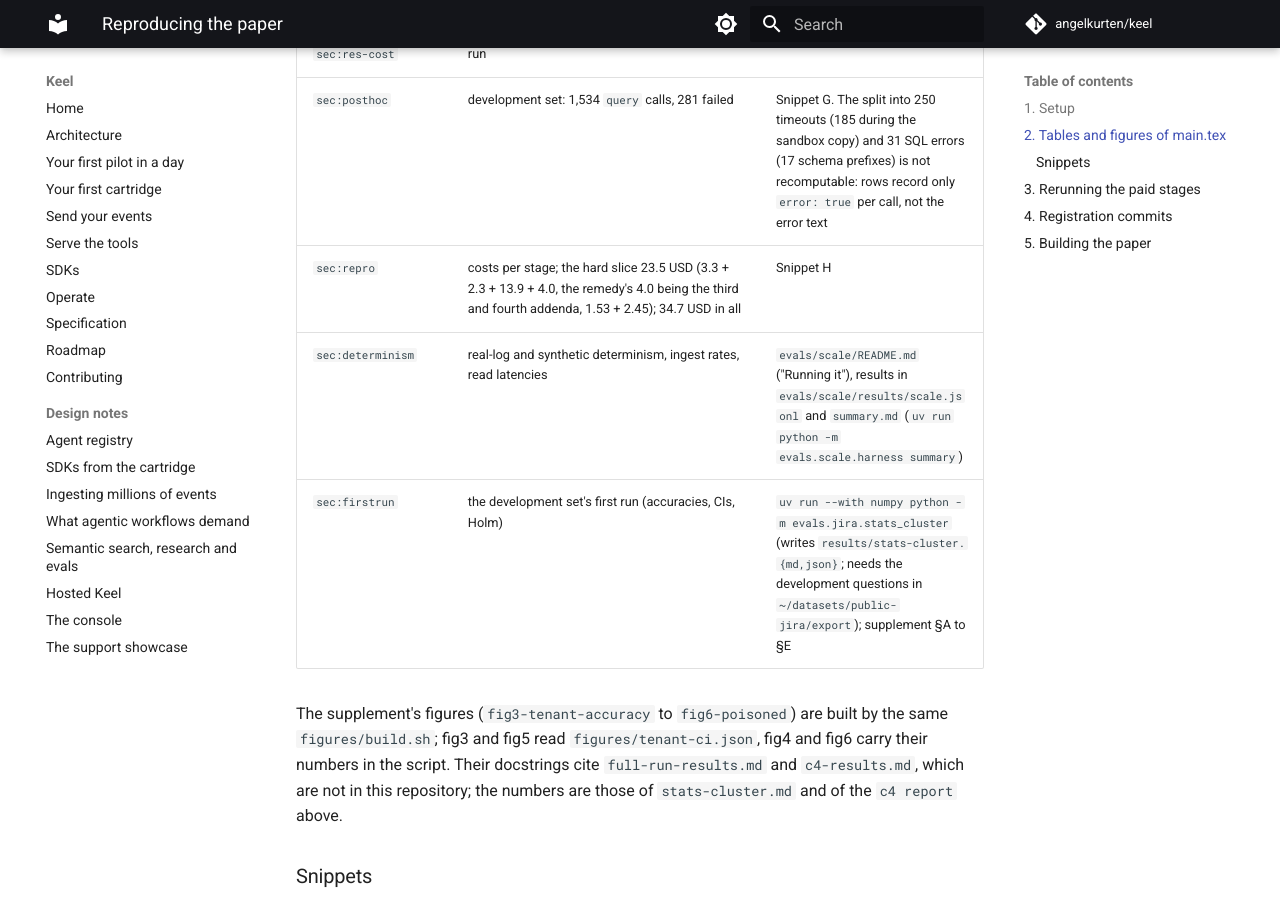
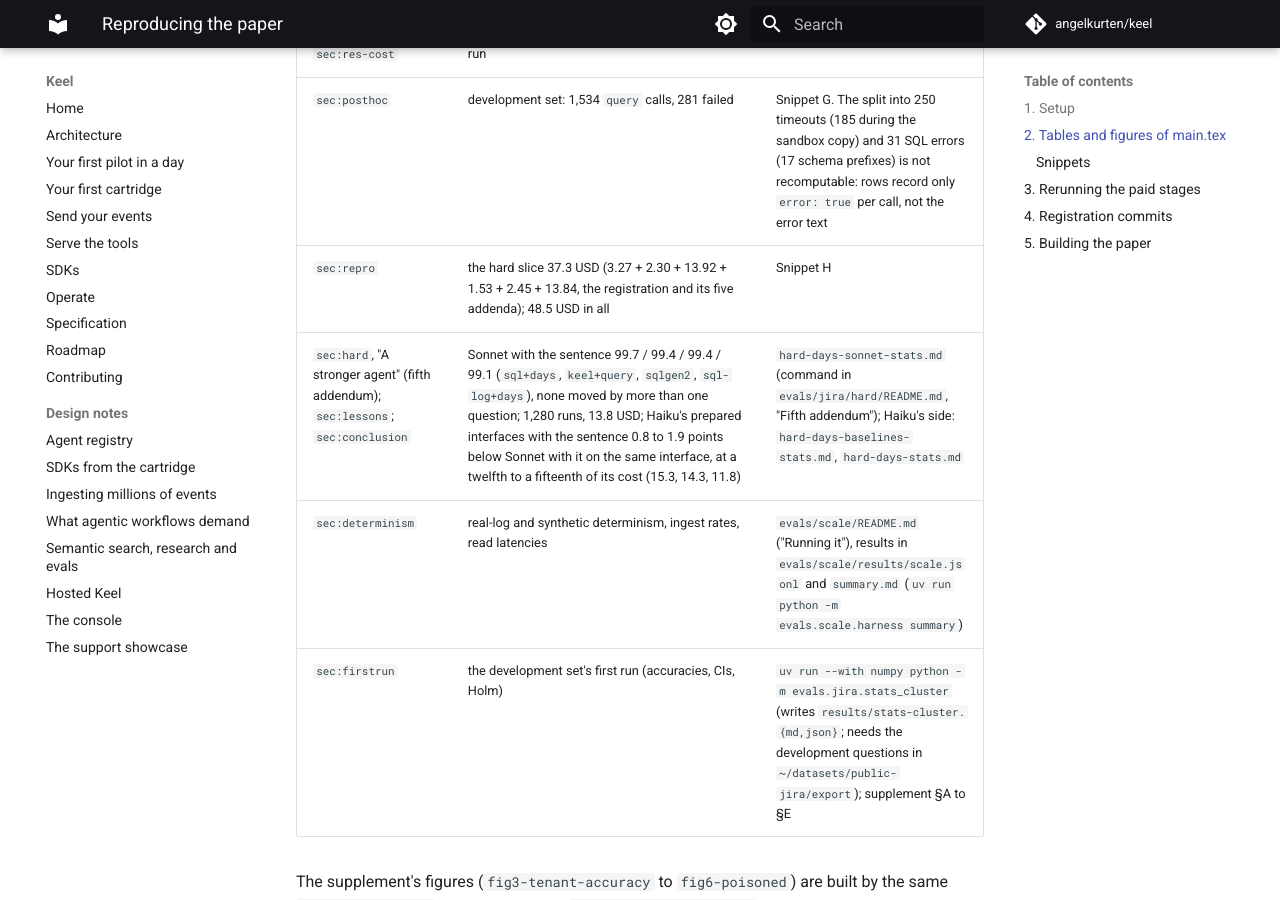
Before and after one commit to angelkurten/keel, an MkDocs documentation site: the page built from docs/paper-pvldb/REPRODUCE.md, in a window 1280 px wide and 900 px high, scrolled down 5512 px. Built offline with MkDocs 1.6.1 and Material for MkDocs 9.7.7, drawn with Linux system fonts in a browser that asks for light colours; comment, search, counter and statistics services are not loaded; some of the changed text lies outside the part shown.

Commit message:
paper: Sonnet with the duration sentence (fifth addendum); the artifact is release pvldb-artifact-2026-11
Co-Authored-By: Claude Opus 5.5 <noreply@anthropic.com>

````diff
--- a/docs/paper-pvldb/REPRODUCE.md
+++ b/docs/paper-pvldb/REPRODUCE.md
@@ -78,7 +78,8 @@ Numbers in the text that no table carries:
 | `sec:confirm` | clean rerun H3 lower bound 4 × 10⁻¹⁹; Holm / Bonferroni bounds −0.4 and 0.0; sign test p = 0.039; 10 questions every condition misses, all `links` | Snippet C |
 | `sec:heldout`, `sec:res-cost` | API 3.8 calls a run, Keel 1.6; 2.2 to 2.6 turns a run | Snippet G |
 | `sec:posthoc` | development set: 1,534 `query` calls, 281 failed | Snippet G. The split into 250 timeouts (185 during the sandbox copy) and 31 SQL errors (17 schema prefixes) is not recomputable: rows record only `error: true` per call, not the error text |
-| `sec:repro` | costs per stage; the hard slice 23.5 USD (3.3 + 2.3 + 13.9 + 4.0, the remedy's 4.0 being the third and fourth addenda, 1.53 + 2.45); 34.7 USD in all | Snippet H |
+| `sec:repro` | the hard slice 37.3 USD (3.27 + 2.30 + 13.92 + 1.53 + 2.45 + 13.84, the registration and its five addenda); 48.5 USD in all | Snippet H |
+| `sec:hard`, "A stronger agent" (fifth addendum); `sec:lessons`; `sec:conclusion` | Sonnet with the sentence 99.7 / 99.4 / 99.4 / 99.1 (`sql+days`, `keel+query`, `sqlgen2`, `sql-log+days`), none moved by more than one question; 1,280 runs, 13.8 USD; Haiku's prepared interfaces with the sentence 0.8 to 1.9 points below Sonnet with it on the same interface, at a twelfth to a fifteenth of its cost (15.3, 14.3, 11.8) | `hard-days-sonnet-stats.md` (command in `evals/jira/hard/README.md`, "Fifth addendum"); Haiku's side: `hard-days-baselines-stats.md`, `hard-days-stats.md` |
 | `sec:determinism` | real-log and synthetic determinism, ingest rates, read latencies | `evals/scale/README.md` ("Running it"), results in `evals/scale/results/scale.jsonl` and `summary.md` (`uv run python -m evals.scale.harness summary`) |
 | `sec:firstrun` | the development set's first run (accuracies, CIs, Holm) | `uv run --with numpy python -m evals.jira.stats_cluster` (writes `results/stats-cluster.{md,json}`; needs the development questions in `~/datasets/public-jira/export`); supplement §A to §E |
 
@@ -281,7 +282,8 @@ stages = {"held-out (registered, zone fix, sqlgen2, keel+query)": ["heldout-pilo
           "hard slice, registered": ["hard-pilot", "hard-haiku"], "hard slice, addendum": ["hard-ablation-pilot", "hard-ablation-haiku"],
           "hard slice, second addendum (Sonnet)": ["hard-sonnet-pilot", "hard-sonnet"],
           "hard slice, third addendum (remedy)": ["hard-days-haiku"],
-          "hard slice, fourth addendum (remedy for the baselines)": ["hard-days-baselines-haiku"]}
+          "hard slice, fourth addendum (remedy for the baselines)": ["hard-days-baselines-haiku"],
+          "hard slice, fifth addendum (Sonnet with the sentence)": ["hard-days-sonnet"]}
 total = 0
 for stage, files in stages.items():
     usd = 0
@@ -296,8 +298,8 @@ print(f"all: {total:.2f} USD")
 PY
 ```
 
-It prints 3.27, 2.30, 13.92, 1.53 and 2.45 USD for the five hard-slice stages (23.47; 23.5 in the paper, as 3.3 + 2.3 +
-13.9 + 4.0, the remedy's two addenda together) and 34.66 in all (34.7). Every row of `hard-days-baselines-haiku.jsonl`
+It prints 3.27, 2.30, 13.92, 1.53, 2.45 and 13.84 USD for the six hard-slice stages (37.31; 37.3 in the paper) and
+48.49 in all (48.5). Every row of `hard-days-baselines-haiku.jsonl`
 carries 8a9b2e3, clean.
 
 **I. Sonnet against Haiku on the hard slice** (`tab:hard` Sonnet rows, `sec:hard` "A stronger agent", `sec:lessons`):
@@ -443,7 +445,8 @@ at Anthropic's list prices of 2026-10-06 (`evals/efficiency/run.py`, `DIRECT_PRI
 | Hard slice, second addendum (Sonnet) | same README, "Second addendum" (`--models anthropic/claude-sonnet-5.5`; pilot brake 3 USD, then 17, 17 and 11) | `hard-sonnet-pilot.jsonl`, `hard-sonnet.jsonl` | 0.49 + 13.43 |
 | Hard slice, third addendum (remedy) | same README, "Third addendum" (`--systems sqlgen2,keel+query`, brakes 1.0, 1.0 and 0.7 USD, clean worktree of a75faee) | `hard-days-haiku.jsonl` | 1.53 |
 | Hard slice, fourth addendum (remedy for the baselines) | same README, "Fourth addendum" (`--systems sql+days,sql-tables+days,sql-log+days`, brakes 1.2, 1.2 and 0.8 USD, clean worktree of 8a9b2e3) | `hard-days-baselines-haiku.jsonl` | 2.45 |
-| **All of the above** | | | **34.66** (paper: 34.7; the hard slice 23.5 = 3.3 + 2.3 + 13.9 + 4.0, the remedy 1.53 + 2.45) |
+| Hard slice, fifth addendum (Sonnet with the sentence) | same README, "Fifth addendum" (`--models anthropic/claude-sonnet-5.5 --systems sql+days,sqlgen2,keel+query,sql-log+days`, brakes 6, 6 and 4 USD, clean worktree of 3b99234) | `hard-days-sonnet.jsonl` | 13.84 |
+| **All of the above** | | | **48.49** (paper: 48.5; the hard slice 37.3) |
 
 The development set's first run (GPT-6 Luna, Claude Haiku 5.5, Claude Sonnet 5.5; Graphiti, Mem0, retrieval, the API,
 TGMS, governed memory) is in `evals/jira/README.md`, in the order it was run; its spend is in supplement
@@ -477,6 +480,7 @@ harness (`evals/jira/sql_system.py`, `evals/jira/bench.py`).
 | Hard slice, second addendum (Sonnet, exploratory) | eaf3951 (2026-11-02 23:36) | fd6353c pilot recorded; 15ed1f0 result | pilot: eaf3951 (clean); run: fd6353c (clean) |
 | Hard slice, third addendum (duration remedy, exploratory, prediction stated) | a75faee (2026-11-03 09:09), with the `keel/sqlgen.py` sentence | 5f60d2b result | a75faee (clean) |
 | Hard slice, fourth addendum (duration remedy for the baselines, three decision rules) | 8a9b2e3 (2026-11-03 11:16) | f8c9a29 result | 8a9b2e3 (clean) |
+| Hard slice, fifth addendum (Sonnet with the sentence, exploratory) | 3b99234 (2026-11-03 13:24) | c3213b3 result | 3b99234 (clean) |
 
 Development-set rows: `full-haiku.jsonl` `keel` on 784630f and 72314eb (clean), `full-sql.jsonl` on e8ae81e (dirty).
 
````
Also changed, not shown: 2 other files.
